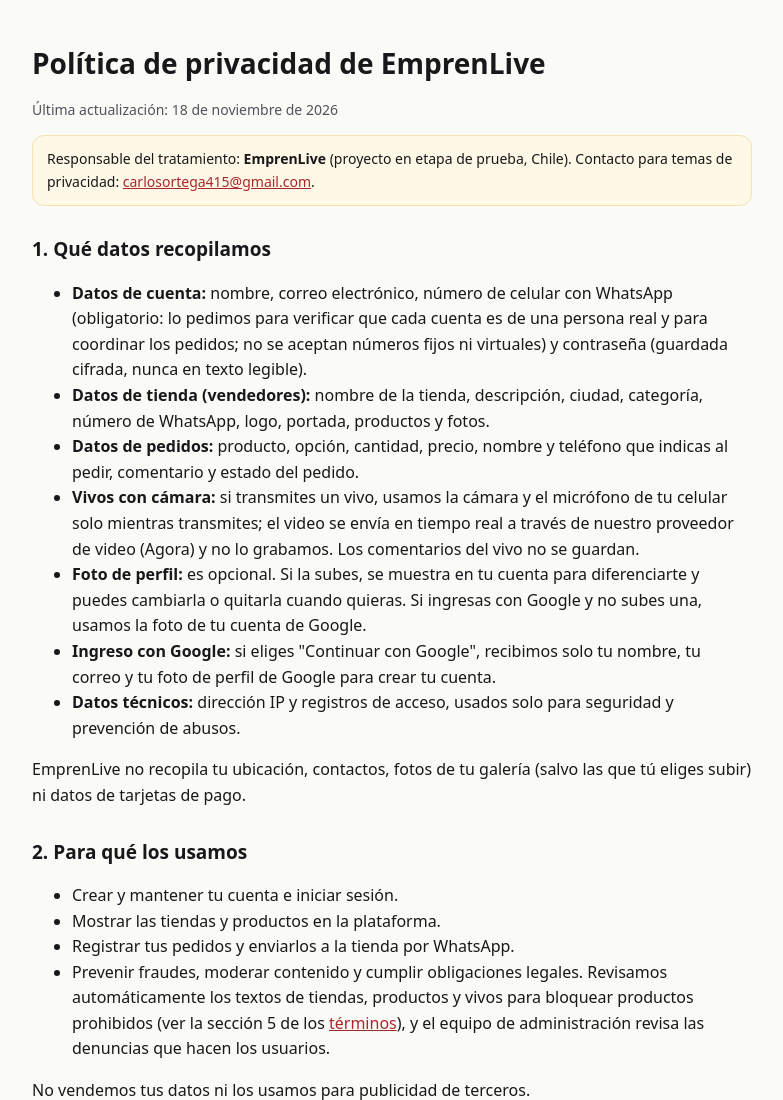
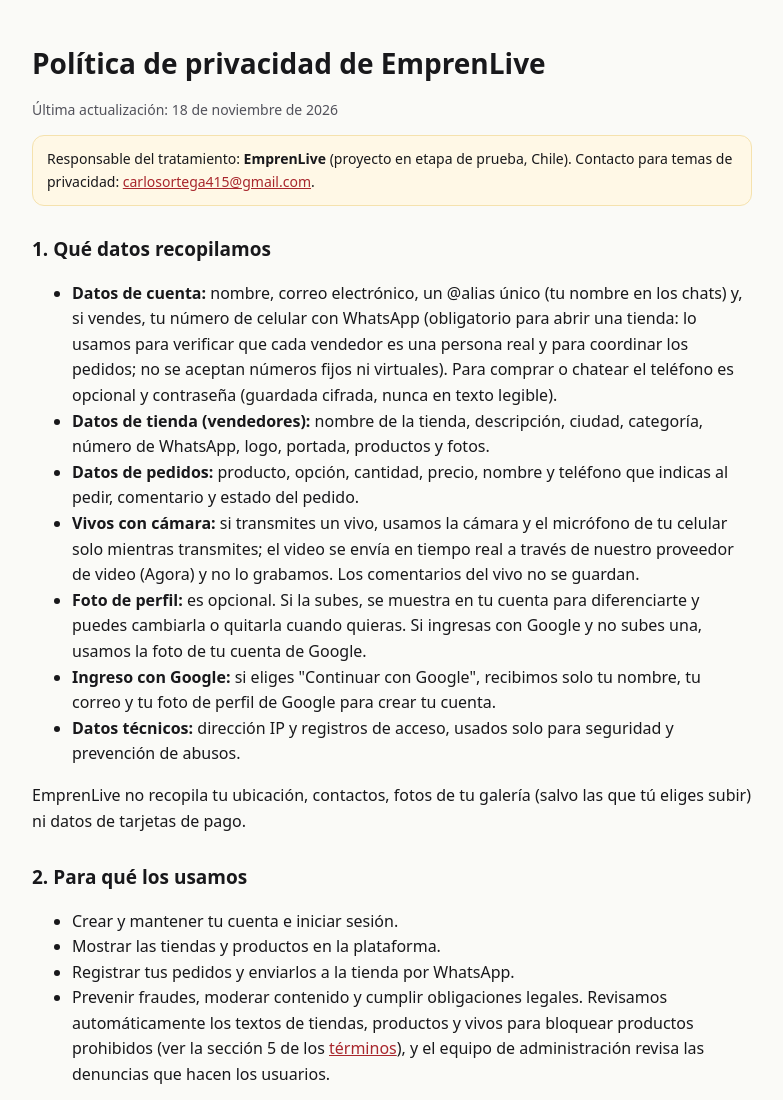
Before and after one commit to catos0508/caserito, a plain HTML site: page privacidad.html in a window 1280 px wide. Shown: the top 1100 px of the page, without its empty margins (248-1031 px from the left). Drawn offline with Linux system fonts and the light colour scheme.

Commit message:
Términos y privacidad: WhatsApp obligatorio solo para vender
Co-Authored-By: Claude Opus 5.5 <noreply@anthropic.com>
Claude-Session: https://claude.ai/code/session_01LePomEdZyVuoMDDjHrEDVy

```diff
--- a/privacidad.html
+++ b/privacidad.html
@@ -6,7 +6,7 @@
 <p class="box">Responsable del tratamiento: <b>EmprenLive</b> (proyecto en etapa de prueba, Chile). Contacto para temas de privacidad: <a href="mailto:carlosortega415@gmail.com">carlosortega415@gmail.com</a>.</p>
 <h2>1. Qué datos recopilamos</h2>
 <ul>
-<li><b>Datos de cuenta:</b> nombre, correo electrónico, número de celular con WhatsApp (obligatorio: lo pedimos para verificar que cada cuenta es de una persona real y para coordinar los pedidos; no se aceptan números fijos ni virtuales) y contraseña (guardada cifrada, nunca en texto legible).</li>
+<li><b>Datos de cuenta:</b> nombre, correo electrónico, un @alias único (tu nombre en los chats) y, si vendes, tu número de celular con WhatsApp (obligatorio para abrir una tienda: lo usamos para verificar que cada vendedor es una persona real y para coordinar los pedidos; no se aceptan números fijos ni virtuales). Para comprar o chatear el teléfono es opcional y contraseña (guardada cifrada, nunca en texto legible).</li>
 <li><b>Datos de tienda (vendedores):</b> nombre de la tienda, descripción, ciudad, categoría, número de WhatsApp, logo, portada, productos y fotos.</li>
 <li><b>Datos de pedidos:</b> producto, opción, cantidad, precio, nombre y teléfono que indicas al pedir, comentario y estado del pedido.</li>
 <li><b>Vivos con cámara:</b> si transmites un vivo, usamos la cámara y el micrófono de tu celular solo mientras transmites; el video se envía en tiempo real a través de nuestro proveedor de video (Agora) y no lo grabamos. Los comentarios del vivo no se guardan.</li>
```
Also changed, not shown: terminos.html (+1 -1 lines).
